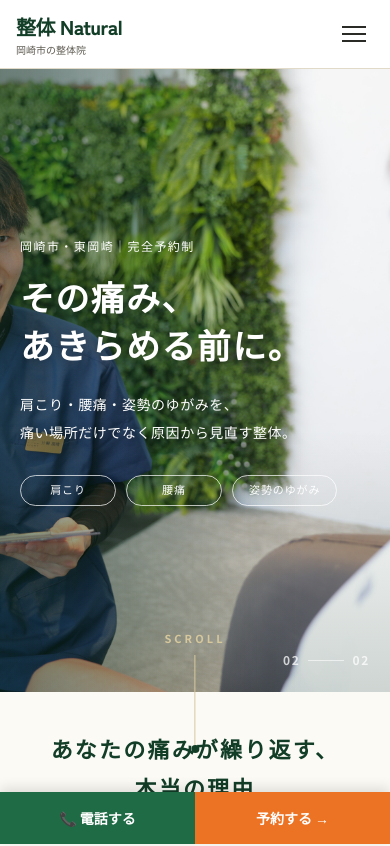
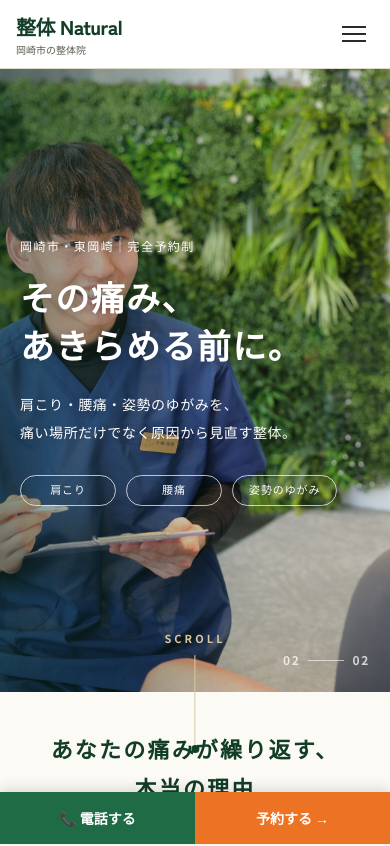
Before and after one commit to personalsol0514-art/seitan, a Next.js app: page / in a window 390 px wide. Shown: the top 846 px of the page. Built offline with nearby package versions, Linux system fonts and the light colour scheme.

Commit message:
Adjust hero image focal points across breakpoints

```diff
--- a/app/globals.css
+++ b/app/globals.css
@@ -14,3 +14,17 @@ body {
   -webkit-font-smoothing: antialiased;
   text-rendering: optimizeLegibility;
 }
+
+.hero-slide-image {
+  object-position: var(--hero-position-mobile);
+}
+
+@media (min-width: 768px) {
+  .hero-slide-image {
+    object-position: var(--hero-position-desktop);
+  }
+
+  .hero-slide-image-flip-desktop {
+    transform: scaleX(-1);
+  }
+}
--- a/components/Hero.tsx
+++ b/components/Hero.tsx
@@ -4,8 +4,20 @@ import { useEffect, useState } from "react";
 import Image from "next/image";
 
 const SLIDES = [
-  { src: "/images/hero.jpg", alt: "整体 Natural の施術風景", pos: "50% 22%" },
-  { src: "/images/therapist.jpg", alt: "院長による姿勢チェック", pos: "50% 28%" },
+  {
+    src: "/images/hero.jpg",
+    alt: "整体 Natural の施術風景",
+    desktopPos: "50% 22%",
+    mobilePos: "36% 22%",
+    flipDesktop: false,
+  },
+  {
+    src: "/images/therapist.jpg",
+    alt: "院長による姿勢チェック",
+    desktopPos: "50% 28%",
+    mobilePos: "24% 28%",
+    flipDesktop: true,
+  },
 ];
 
 const CHIPS = [
@@ -42,8 +54,15 @@ export default function Hero() {
                 fill
                 priority={index === 0}
                 sizes="100vw"
-                className="object-cover"
-                style={{ objectPosition: slide.pos }}
+                className={`hero-slide-image object-cover ${
+                  slide.flipDesktop ? "hero-slide-image-flip-desktop" : ""
+                }`}
+                style={
+                  {
+                    "--hero-position-desktop": slide.desktopPos,
+                    "--hero-position-mobile": slide.mobilePos,
+                  } as React.CSSProperties
+                }
               />
             </div>
           ))}
```
